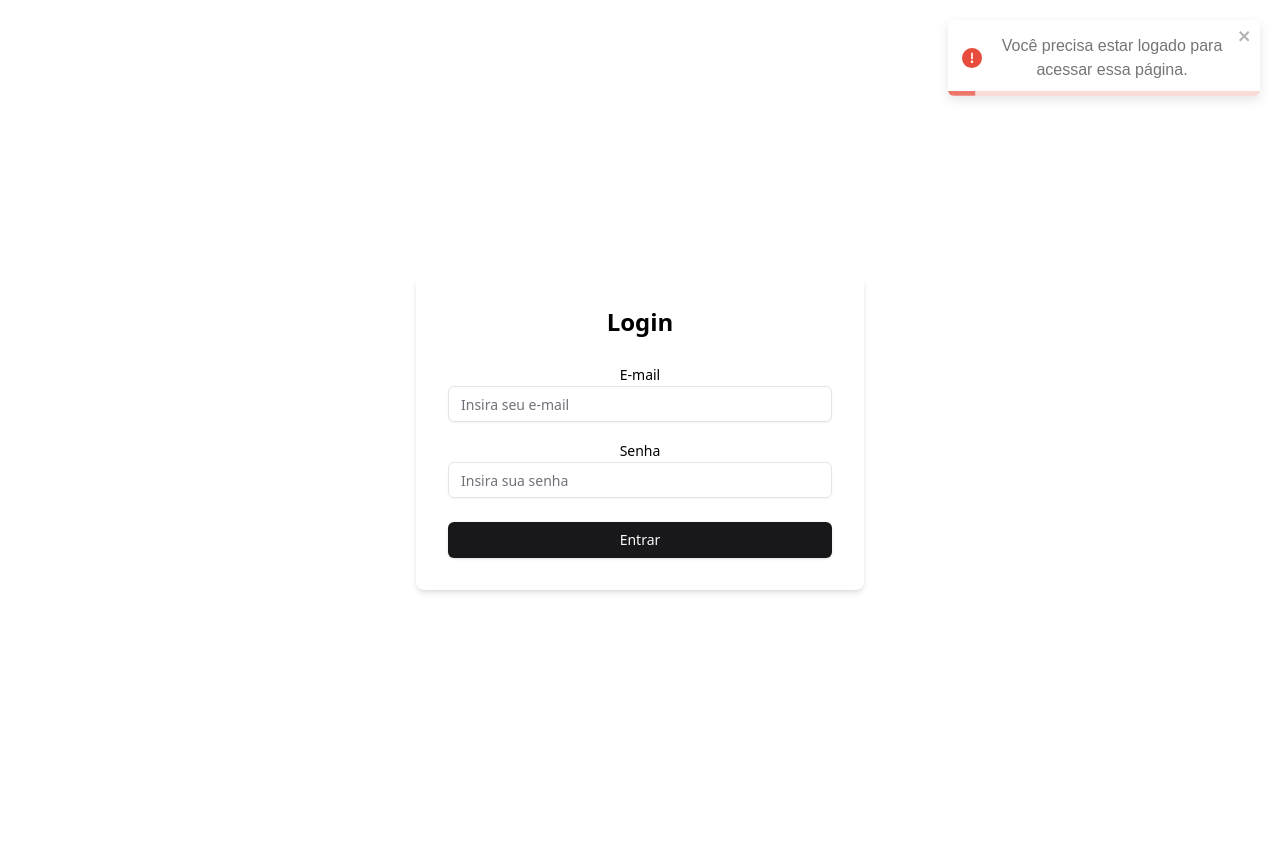
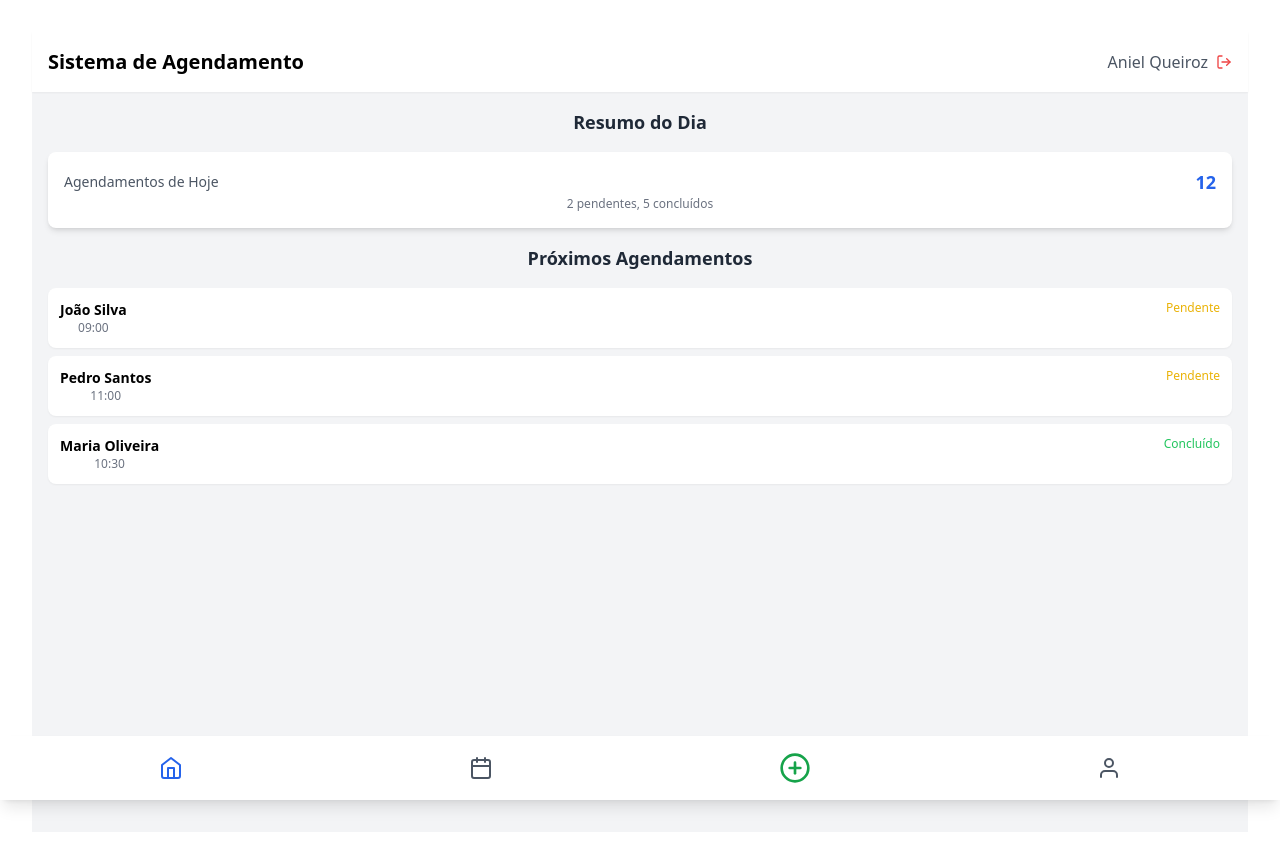
Before and after one commit to AnielQueiroz/admin_gendapro, a React (Vite) app in the folder front/: page /home in a window 1280 px wide. Before the commit this address led to /. Shown: the top 860 px of the page. Built offline with nearby package versions, Linux system fonts and the light colour scheme.

Commit message:
chore: edicoes

```diff
--- a/front/src/components/appointment-list.tsx
+++ b/front/src/components/appointment-list.tsx
@@ -1,7 +1,7 @@
 const appointments = [
   { id: 1, clientName: "João Silva", time: "09:00", status: "Pendente" },
-  { id: 2, clientName: "Maria Oliveira", time: "10:30", status: "Concluído" },
-  { id: 3, clientName: "Pedro Santos", time: "11:00", status: "Pendente" },
+  { id: 2, clientName: "Pedro Santos", time: "11:00", status: "Pendente" },
+  { id: 3, clientName: "Maria Oliveira", time: "10:30", status: "Concluído" },
 ];
 
 const AppointmentList = () => {
--- a/front/src/features/auth/authService.ts
+++ b/front/src/features/auth/authService.ts
@@ -1,10 +1,10 @@
 export const loginService = async (email: string, password: string) => {
-    const response = await fetch('http://localhost:5000/login', {
+    const response = await fetch('http://localhost:3000/auth/login', {
         method: 'POST',
         headers: {
             'Content-Type': 'application/json'
         },
-        body: JSON.stringify({ username: email, password })
+        body: JSON.stringify({ email, password })
     });
 
     return { success: response.ok, data: await response.json() };
--- a/front/src/routes/routes.tsx
+++ b/front/src/routes/routes.tsx
@@ -13,9 +13,9 @@ export const protectedRoutes = [
     {
         path: "/home",
         element: (
-            <ProtectedRoute>
+            // <ProtectedRoute>
                 <Home />
-            </ProtectedRoute>
+            // </ProtectedRoute>
         ),
     },
 ];
```
